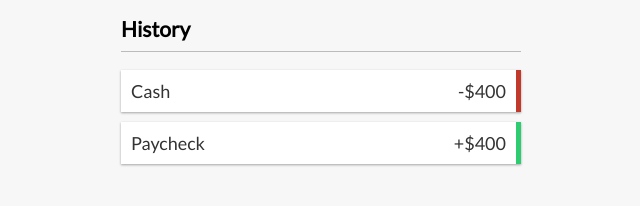
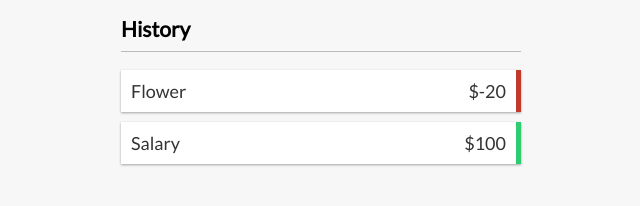
Before and after one commit to FabioAugustoRodrigues/vue-expense-tracker, a Vue app: page / in a window 1280 px wide. Shown: the part 291-497 px from the top of the page, without its empty margins (319-959 px from the left). Built offline with nearby package versions, Linux system fonts and the light colour scheme.

Commit message:
list transactions through an array

```diff
--- a/src/App.vue
+++ b/src/App.vue
@@ -4,25 +4,22 @@
   <div class="container">
     <Balance></Balance>
     <IncomeExpenses></IncomeExpenses>
-    <TransactionList></TransactionList>
+    <TransactionList :transactions="transactions"></TransactionList>
     <AddTransaction></AddTransaction>
   </div>
 </template>
 
-<script>
+<script setup>
   import Header from './components/Header.vue';
   import Balance from './components/Balance.vue';
   import IncomeExpenses from './components/IncomeExpenses.vue'
   import TransactionList from './components/TransactionList.vue';
   import AddTransaction from './components/AddTransaction.vue';
 
-  export default {
-    components: {
-      Header,
-      Balance,
-      IncomeExpenses,
-      TransactionList,
-      AddTransaction
-    }
-  }
+  import { ref } from 'vue';
+
+  const transactions = ref([
+        { id: 1, text: 'Flower', amount: -20},
+        { id: 2, text: 'Salary', amount: 100}
+  ]);
 </script>
--- a/src/components/TransactionList.vue
+++ b/src/components/TransactionList.vue
@@ -2,14 +2,25 @@
     <h3>History</h3>
 
     <ul id="list" class="list">
-        <li class="minus">
-            Cash <span>-$400</span>
-            <button class="delete-btn">x</button>
-        </li>
-
-        <li class="plus">
-            Paycheck <span>+$400</span>
+        <li v-for="transaction in transactions"
+            :key="transaction.id"
+            :class="transaction.amount < 0 ? 'minus':'plus'">
+            {{ transaction.text }}
+            <span>
+                ${{ transaction.amount }}
+            </span>
             <button class="delete-btn">x</button>
         </li>
     </ul>
 </template>
+
+<script setup>
+    import { defineProps } from 'vue';
+
+    const props = defineProps({
+        transactions: {
+            type: Array,
+            required: true
+        }
+    });
+</script>
```
